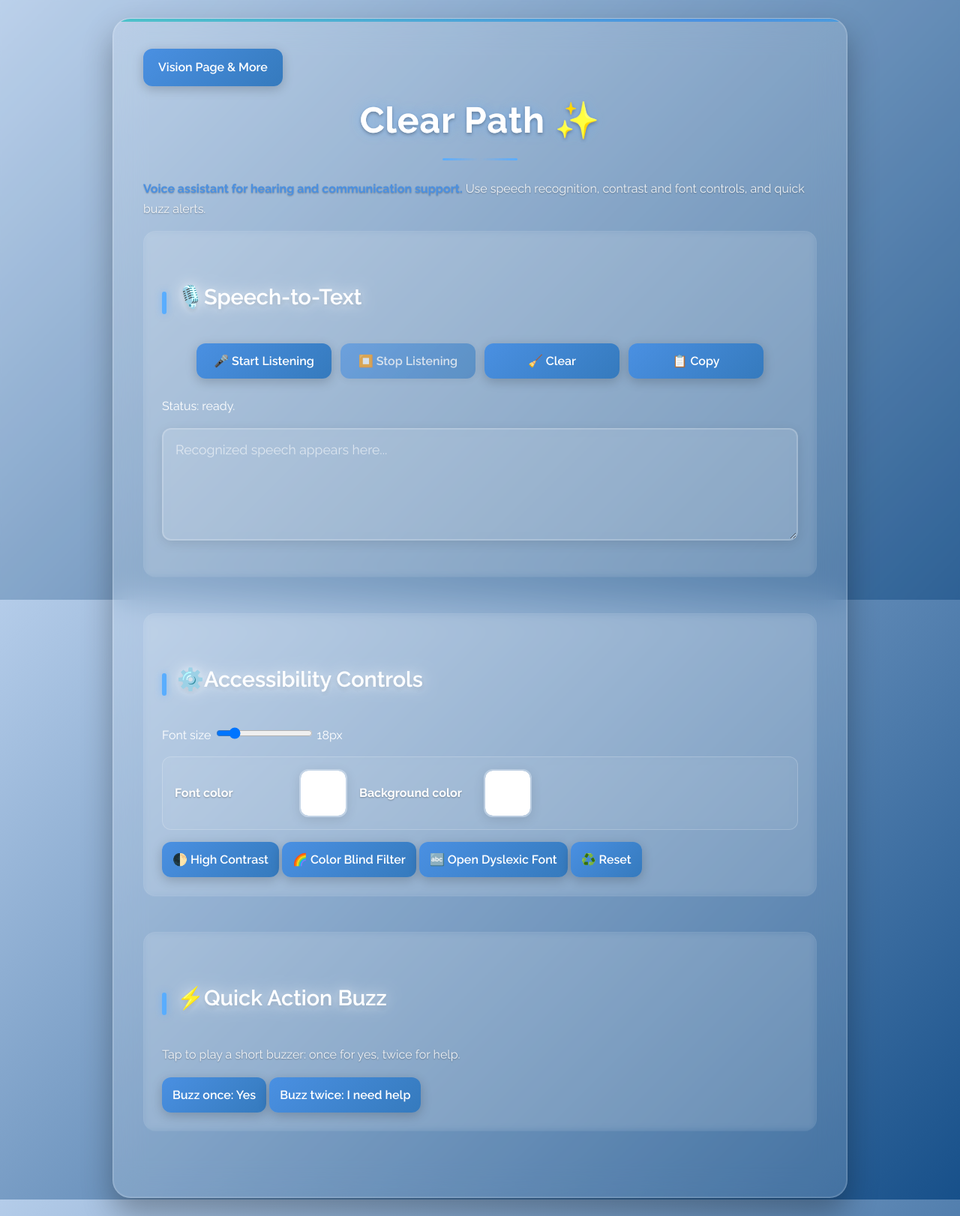
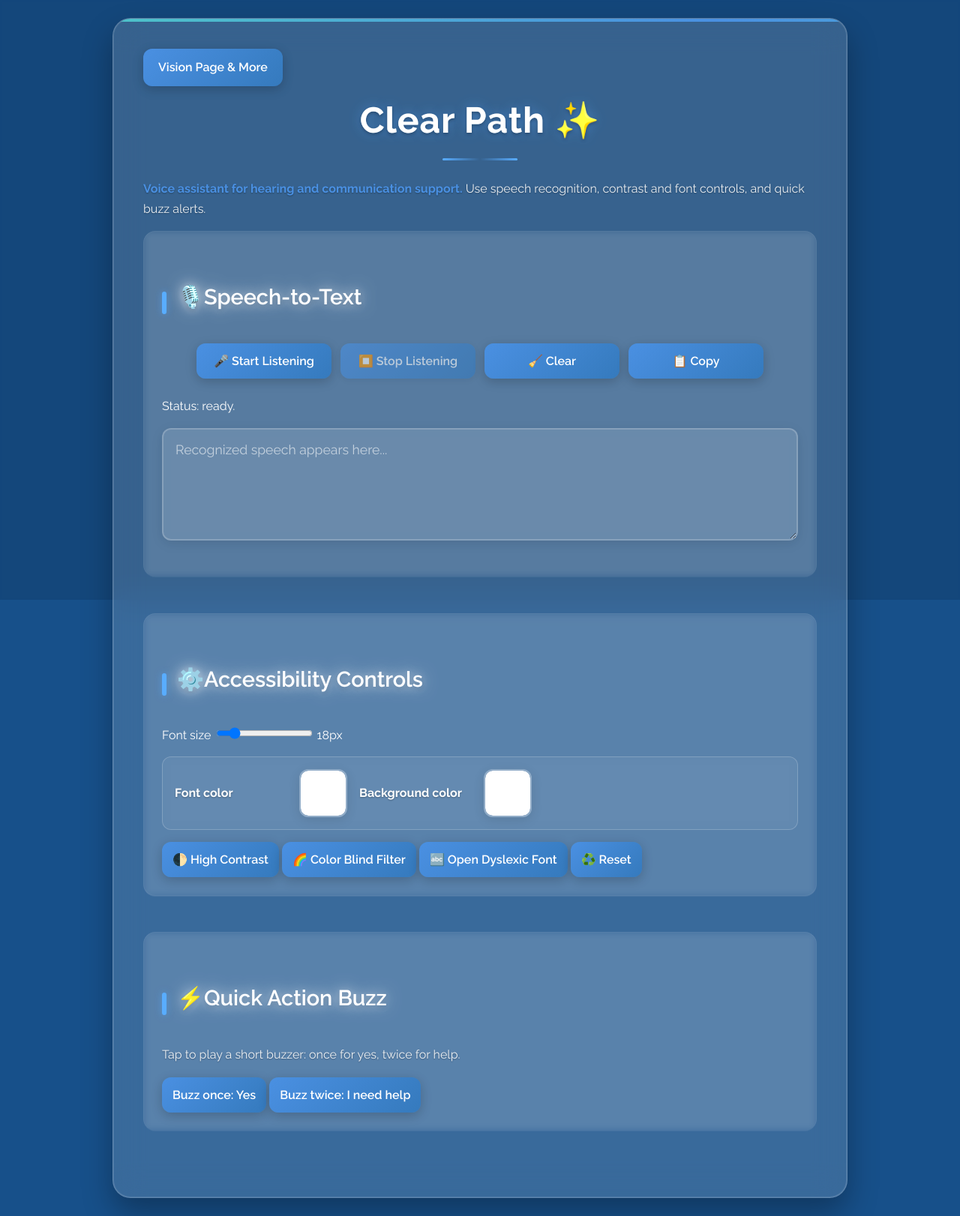
Before and after one commit to Amrutha-2028/ClearPath, a Flask app: page /hearing.html in a window 1280 px wide. Shown: the whole page at 75% size. Run offline with Flask 3, Linux system fonts and the light colour scheme; some web fonts are replaced.

Commit message:
Apply consistent blue background to index and hearing pages

```diff
--- a/hearing.html
+++ b/hearing.html
@@ -10,8 +10,8 @@
     <link rel="icon" type="image/x-icon" href="clearPathLogo.ico.jpg">
     <style>
         :root {
-            --bg-color: linear-gradient(135deg, #b4cce9 0%, #17508a 100%);
-            --bg-overlay: rgba(255, 255, 255, 0.1);
+            --bg-color: #17508a;
+            --bg-overlay: rgba(0, 0, 0, 0.1);
             --text-color: #ffffff;
             --accent-color: #4a90e2;
             --accent-hover: #357abd;
--- a/index.html
+++ b/index.html
@@ -10,8 +10,8 @@
     <link rel="icon" type="image/x-icon" href="clearPathLogo.ico.jpg">
     <style>
         :root {
-            --bg-color: linear-gradient(135deg, #b4cce9 0%, #17508a 100%);
-            --bg-overlay: rgba(255, 255, 255, 0.1);
+            --bg-color: #17508a;
+            --bg-overlay: rgba(0, 0, 0, 0.1);
             --text-color: #ffffff;
             --accent-color: #4a90e2;
             --accent-hover: #357abd;
--- a/templates/hearing.html
+++ b/templates/hearing.html
@@ -10,8 +10,8 @@
     <link rel="icon" type="image/x-icon" href="clearPathLogo.ico.jpg">
     <style>
         :root {
-            --bg-color: linear-gradient(135deg, #b4cce9 0%, #17508a 100%);
-            --bg-overlay: rgba(255, 255, 255, 0.1);
+            --bg-color: #17508a;
+            --bg-overlay: rgba(0, 0, 0, 0.1);
             --text-color: #ffffff;
             --accent-color: #4a90e2;
             --accent-hover: #357abd;
--- a/templates/index.html
+++ b/templates/index.html
@@ -10,8 +10,8 @@
     <link rel="icon" type="image/x-icon" href="clearPathLogo.ico.jpg">
     <style>
         :root {
-            --bg-color: linear-gradient(135deg, #b4cce9 0%, #17508a 100%);
-            --bg-overlay: rgba(255, 255, 255, 0.1);
+            --bg-color: #17508a;
+            --bg-overlay: rgba(0, 0, 0, 0.1);
             --text-color: #ffffff;
             --accent-color: #4a90e2;
             --accent-hover: #357abd;
```
